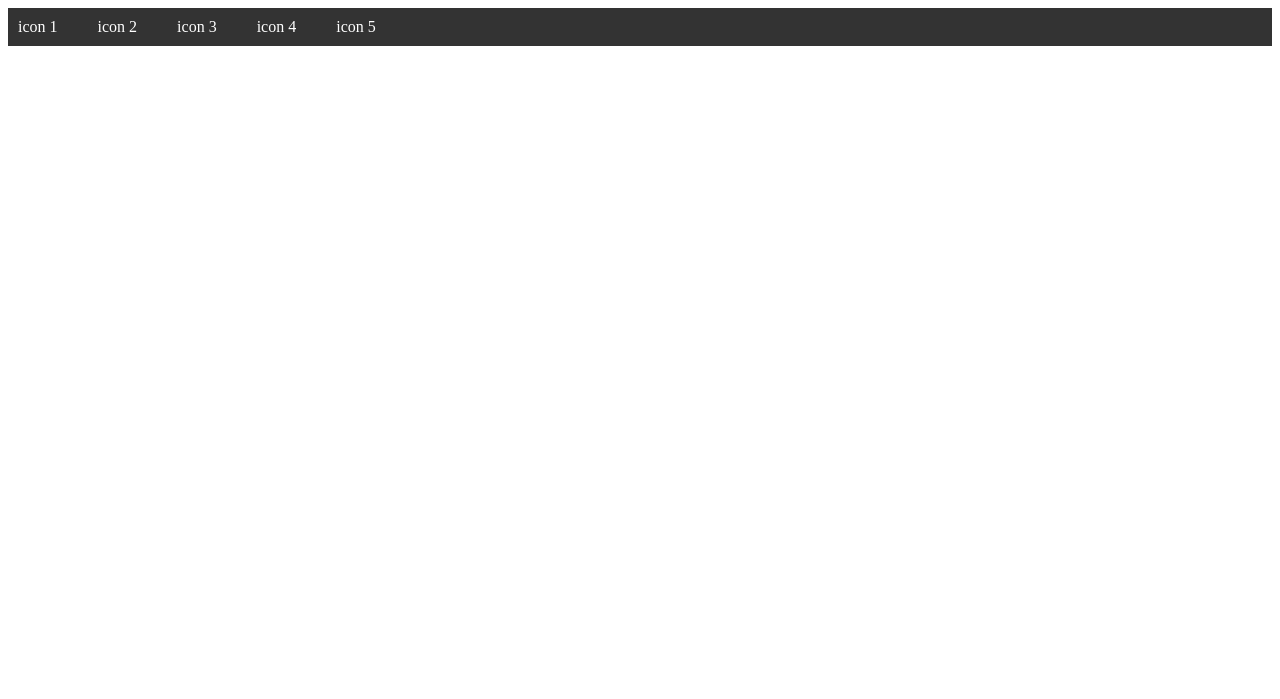
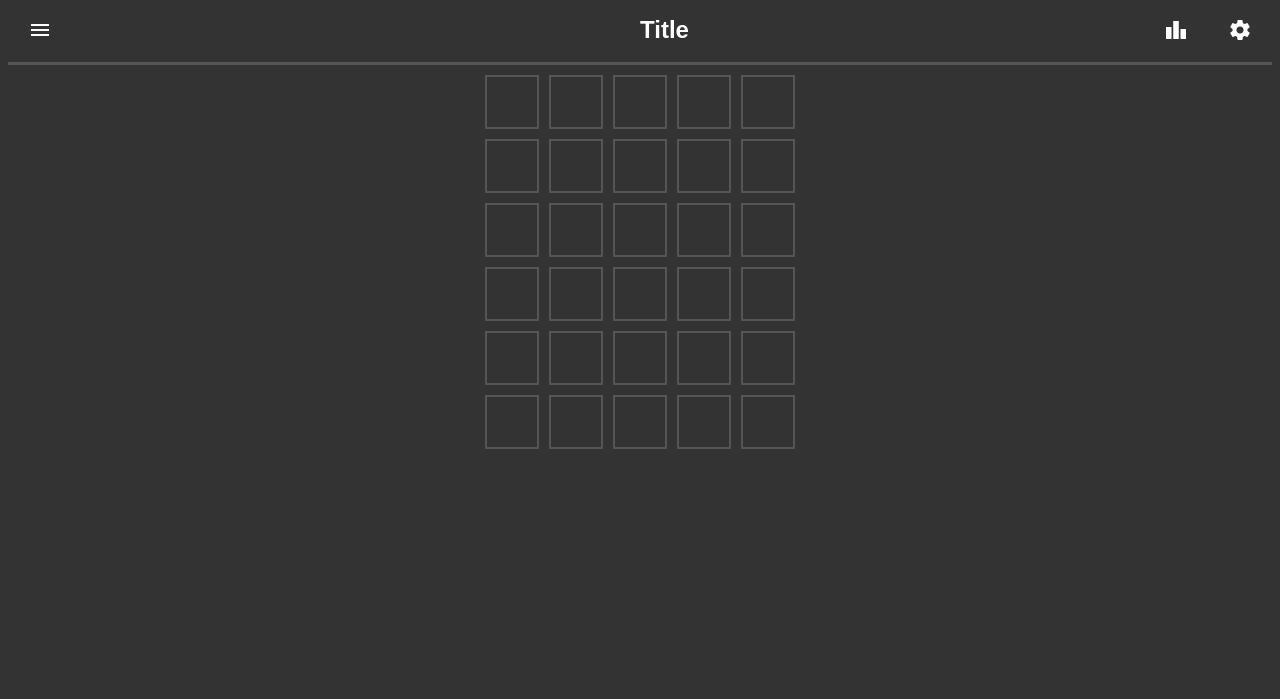
Before and after one commit to AlexanderRoylance/csci331FinalProject, a PHP site: page / in a window 1280 px wide. Shown: the top 699 px of the page. Run offline with PHP 8.4, Linux system fonts and the light colour scheme.

Commit message:
Skeleton Update
-nav updated (positioning, title)
-footer added (names)
-updated index (grid/boxes)
-general css
-js folder and script added but no functionality

```diff
--- a/CSS/main.css
+++ b/CSS/main.css
@@ -0,0 +1,36 @@
+body{
+    font-family: sans-serif;
+    background-color: #333;
+    display: flex;
+    flex-direction: column;
+    height: 100%;
+}
+
+.board {
+    padding: 10px;
+    display: flex;
+    flex-direction: column;
+    align-items: center;
+    grid-template-rows: repeat(6, 1fr);
+    gap: 10px;
+}
+
+.row {
+    display: grid;
+    grid-template-columns: repeat(5, 1fr);
+    gap: 10px;
+}
+
+.tile {
+    width: 50px;
+    height: 50px;
+    border: 2px solid #555;
+    display: flex;
+    justify-content: center;
+    align-items: center;
+    text-transform: uppercase;
+    font-weight: bold;
+    font-size: 24px;
+    background-color: #333;
+    color: white;
+}
--- a/CSS/nav.css
+++ b/CSS/nav.css
@@ -1,25 +1,35 @@
 nav {
+    background-color: #333;
+    border-bottom: #555 solid;
+    width: 100%;
+}
+
+nav {
+    display: flex;
+    justify-content: space-between;
+    align-items: center;
+    padding-bottom: 10px;
     background-color: #333;
 }
 
-nav ul {
-    list-style-type: none;
-    padding: 0;
-    margin: 0;
+nav a {
+    padding: 10px;
+    text-decoration: none;
+    margin: 0 10px;
+    color: white;
+}
+
+nav a:hover {
+
+    background-color: #555;
+}
+
+.nav-left, .nav-right {
     display: flex;
 }
-
-nav ul li {
-    margin-right: 20px;
+h1{
+    left: 50%;
+    position: absolute;
+    color: white;
+    text-align: center;
 }
-
-nav ul li a {
-    color: white;
-    text-decoration: none;
-    padding: 10px;
-    display: block;
-}
-
-nav ul li a:hover {
-    background-color: #555;
-}
--- /dev/null
+++ b/css/footer.css
@@ -0,0 +1,10 @@
+footer{
+    position: fixed;
+    left: 0;
+    bottom: 0;
+    width: 100%;
+    border-top: #555 solid;
+    color: white;
+    font-size: 14px;
+    text-align: center;
+}
--- a/index.html
+++ b/index.html
@@ -3,23 +3,75 @@
 <head>
     <meta charset="UTF-8">
     <meta name="viewport" content="width=device-width, initial-scale=1.0">
-    <title>Document</title>
+    <title>Wordle 2.0</title>
     <link rel="stylesheet" href="css/nav.css">
     <link rel="stylesheet" href="css/main.css">
+    <link rel="stylesheet" href="css/footer.css">
+    <link href="https://fonts.googleapis.com/icon?family=Material+Icons" rel="stylesheet">
+    <link rel="stylesheet" href="js/script.js">
 </head>
 <body>
-    <nav>
-        <header>
-            <nav>
-                <ul>
-                    <li><a href=#>icon 1</a></li>
-                    <li><a href=#>icon 2</a></li>
-                    <li><a href=#>icon 3</a></li>
-                    <li><a href=#>icon 4</a></li>
-                    <li><a href=#>icon 5</a></li>
-                </ul>
-            </nav>
-        </header>
-    </nav>
+    <header>
+        <nav>
+            <div class="nav-left">
+                <a id=i1 href=# class="material-icons">menu</a>
+            </div>
+            <h1>Title</h1>
+            <div class="nav-right">
+                <a id=i2 href=# class="material-icons">leaderboard</a>
+                <a id=i3 href=# class="material-icons">settings</a>
+            </div>
+        </nav>
+    </header>
+
+    <div class="board">
+        <div class="row">
+            <div class="tile"></div>
+            <div class="tile"></div>
+            <div class="tile"></div>
+            <div class="tile"></div>
+            <div class="tile"></div>
+        </div>
+        <div class="row">
+            <div class="tile"></div>
+            <div class="tile"></div>
+            <div class="tile"></div>
+            <div class="tile"></div>
+            <div class="tile"></div>
+        </div>
+        <div class="row">
+            <div class="tile"></div>
+            <div class="tile"></div>
+            <div class="tile"></div>
+            <div class="tile"></div>
+            <div class="tile"></div>
+        </div>
+        <div class="row">
+            <div class="tile"></div>
+            <div class="tile"></div>
+            <div class="tile"></div>
+            <div class="tile"></div>
+            <div class="tile"></div>
+        </div>
+        <div class="row">
+            <div class="tile"></div>
+            <div class="tile"></div>
+            <div class="tile"></div>
+            <div class="tile"></div>
+            <div class="tile"></div>
+        </div>
+        <div class="row">
+            <div class="tile"></div>
+            <div class="tile"></div>
+            <div class="tile"></div>
+            <div class="tile"></div>
+            <div class="tile"></div>
+        </div>
+    </div>
+
+    <footer>
+        <p>Kaden Bach   |   Matthew Parker  |   Alexander Roylance  |   Eric Yeager </p>
+    </footer>
+
 </body>
 </html>
```
Also changed, not shown: js/script.js (added).
